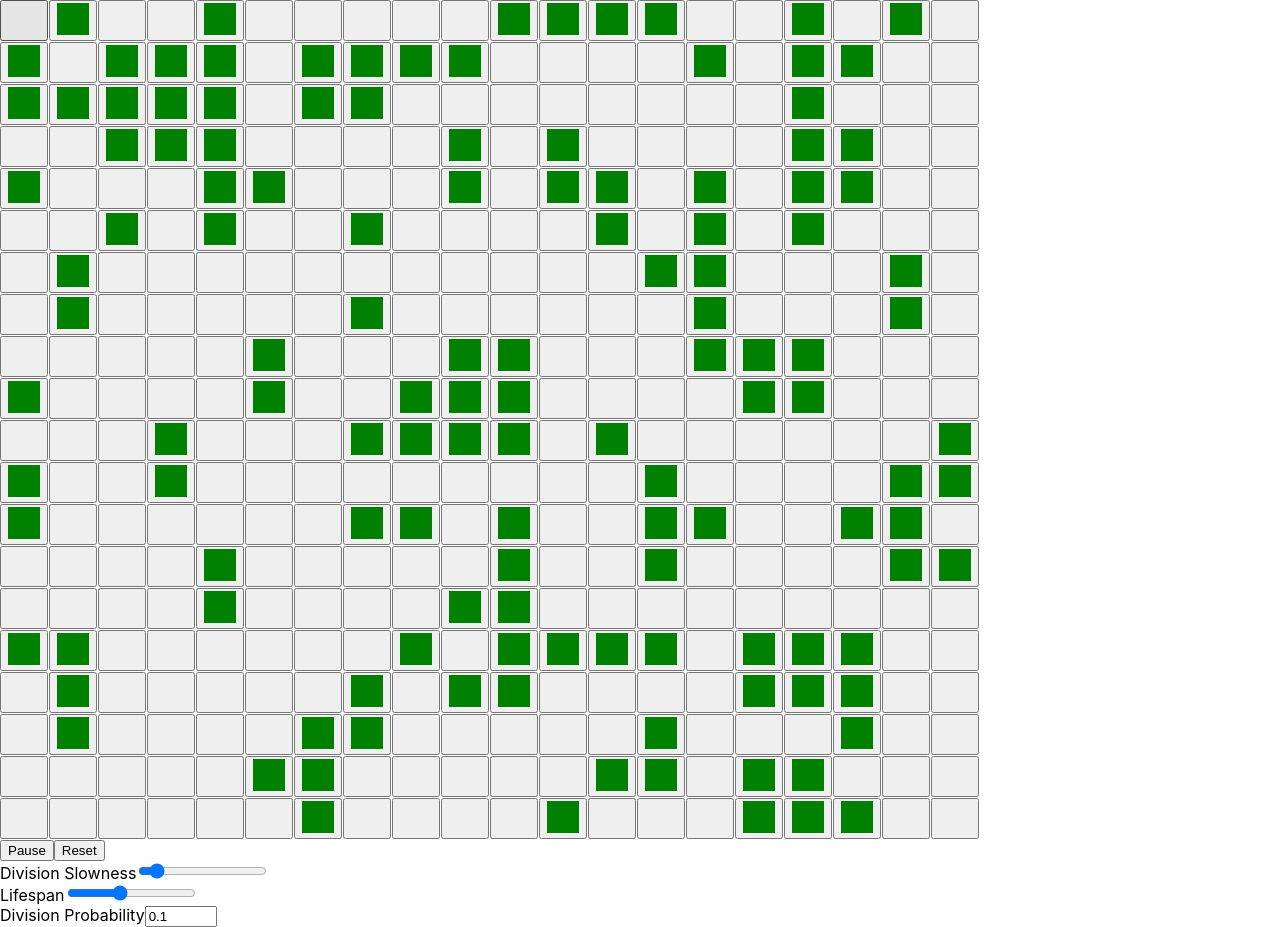
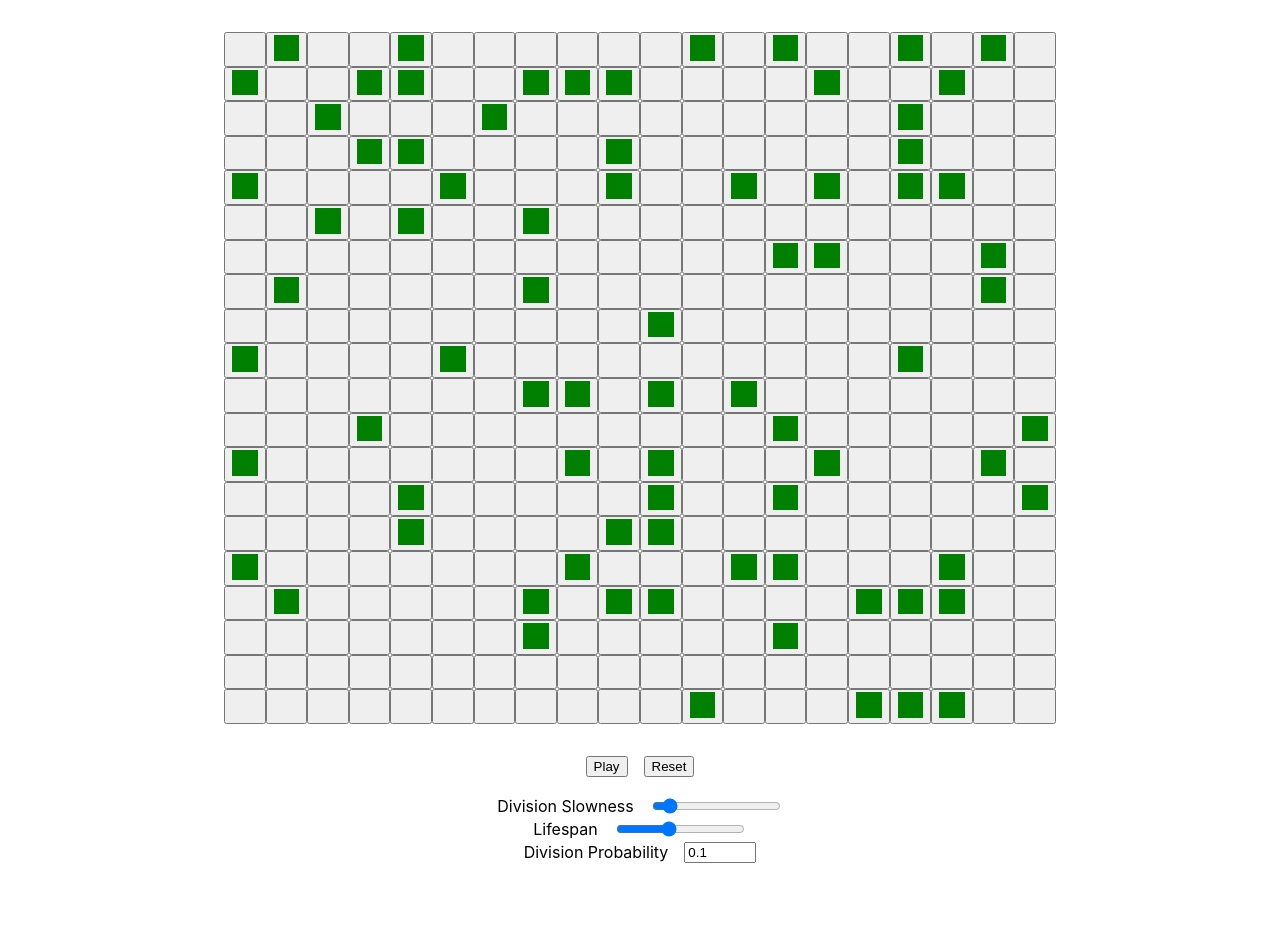
Before and after one commit to 1elasmarjad/cell-growth-simulation, a React (Create React App) app: page / in a window 1280 px wide. After the commit the page ends 863 px from the top, so only its background shows below. Built offline with nearby package versions, Linux system fonts and the light colour scheme; the HTML template or start-up script is replaced by a standard one.

Commit message:
✨ Visuals enhanced

```diff
--- a/src/App.css
+++ b/src/App.css
@@ -1,7 +1,7 @@
 .cell {
   display: inline-block;
-  width: 2rem;
-  height: 2rem;
+  width: 1.6rem;
+  height: 1.6rem;
 }
 
 .occupied {
@@ -15,11 +15,40 @@
 .columns {
   display: flex;
   flex-direction: column;
-  gap: 1px;
 }
 
 .rows {
   display: flex;
   flex-direction: row;
-  gap: 1px;
 }
+
+.game-container {
+  margin-top: 2rem;
+  display: flex;
+  flex-direction: column;
+  align-items: center;
+}
+
+.controls {
+  margin-top: 2rem;
+  display: flex;
+  flex-direction: column;
+  gap: 0.2rem
+}
+
+.controls .time-controls {
+  display: flex;
+  flex-direction: row;
+  justify-content: center;
+  gap: 1rem;
+  width: 100%;
+  margin-bottom: 1rem;
+}
+
+.controls .field {
+  display: flex;
+  flex-direction: row;
+  justify-content: center;
+  gap: 1rem;
+  width: 100%;
+}
--- a/src/App.tsx
+++ b/src/App.tsx
@@ -6,9 +6,9 @@ import Game from "./components/game";
 function App() {
   const [gridSize, setGridSize] = useState<number>(20);
 
-  const [grid, setGrid] = useState<CellData[][]>(resetGrid);
+  const [grid, setGrid] = useState<CellData[][]>(generateGrid);
 
-  function resetGrid() {
+  function generateGrid() {
     return Array.from({ length: gridSize }, () =>
       Array.from({ length: gridSize }, () => ({
         occupied: Math.random() < 0.2,
@@ -17,9 +17,18 @@ function App() {
     );
   }
 
-  return <Game grid={grid} setGrid={setGrid} gridSize={gridSize} resetGrid={() => {
-    setGrid(resetGrid());
-  }} />;
+  return (
+    <div className="game-container">
+      <Game
+        grid={grid}
+        setGrid={setGrid}
+        gridSize={gridSize}
+        resetGrid={() => {
+          setGrid(generateGrid());
+        }}
+      />
+    </div>
+  );
 }
 
 export default App;
--- a/src/components/controls.tsx
+++ b/src/components/controls.tsx
@@ -1,14 +1,4 @@
-export default function Controls({
-  paused,
-  togglePaused,
-  reset,
-  lifespan,
-  setLifeSpan,
-  divideInterval,
-  setDivideInterval,
-  divisionProbability,
-  setDivisionProbability,
-}: {
+interface ControlsProps {
   paused: boolean;
   togglePaused: () => void;
   reset: () => void;
@@ -21,7 +11,19 @@ export default function Controls({
 
   divisionProbability: number;
   setDivisionProbability: (value: number) => void;
-}) {
+}
+
+export default function Controls({
+  paused,
+  togglePaused,
+  reset,
+  lifespan,
+  setLifeSpan,
+  divideInterval,
+  setDivideInterval,
+  divisionProbability,
+  setDivisionProbability,
+}: ControlsProps) {
   return (
     <div className="controls">
       <div className="time-controls">
@@ -29,7 +31,7 @@ export default function Controls({
         <button onClick={reset}>Reset</button>
       </div>
 
-      <div>
+      <div className="field">
         <label htmlFor="speed">Division Slowness</label>
         <input
           name="speed"
@@ -43,7 +45,7 @@ export default function Controls({
         />
       </div>
 
-      <div>
+      <div className="field">
         <label htmlFor="lifespan">Lifespan</label>
         <input
           name="lifespan"
@@ -57,7 +59,7 @@ export default function Controls({
         />
       </div>
 
-      <div>
+      <div className="field">
         <label htmlFor="divprob">Division Probability</label>
         <input
           name="divprob"
--- a/src/components/game.tsx
+++ b/src/components/game.tsx
@@ -14,7 +14,7 @@ export default function Game({
   gridSize: number;
   resetGrid: () => void;
 }) {
-  const [paused, setPaused] = useState<boolean>(false);
+  const [paused, setPaused] = useState<boolean>(true);
 
   const [divideInterval, setDivideInterval] = useState<number>(1000);
   const [lifeSpan, setLifeSpan] = useState<number>(6);
```
